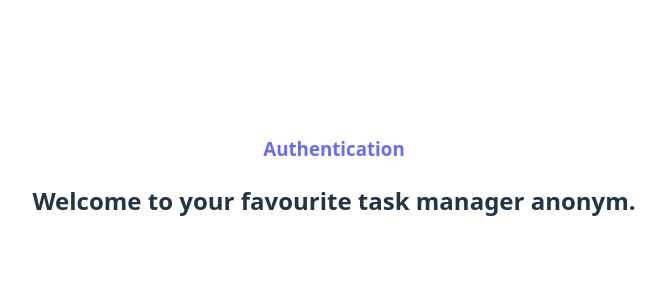
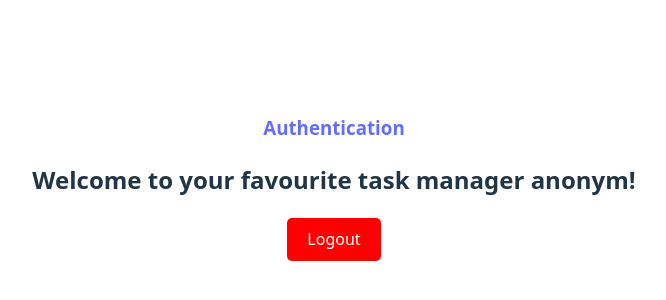
Before and after one commit to MarcoA-Pozol/TaskManager, a React (Vite) app in the folder TManagerClient/: page / in a window 1280 px wide. Shown: the part 222-522 px from the top of the page, without its empty margins (306-972 px from the left). Built offline with nearby package versions, Linux system fonts and the light colour scheme.

Commit message:
Mock logout functionality.

```diff
--- a/TManagerClient/src/components/App/AppView.jsx
+++ b/TManagerClient/src/components/App/AppView.jsx
@@ -1,13 +1,24 @@
 import React from "react";
 import { NavLink } from "react-router-dom";
+import { useNavigate } from "react-router-dom";
 
 const AppView = () => {
     const currentAuthUsername = localStorage.getItem('currentAuthUsername') || 'anonym';
+    const navigate = useNavigate();
+
+    const handleLogout = () => {
+        /*
+        Close session, remove currentAuthUsername from localStorage and redirect to authentication page.
+        */
+        localStorage.removeItem('currentAuthUsername');
+        navigate('/authentication');
+    }
 
     return (
         <>
             <NavLink to="/authentication" id="link-to-authentication"><h3>Authentication</h3></NavLink>
-            <h2>Welcome to your favourite task manager <b>{currentAuthUsername}</b>.</h2>
+            <h2>Welcome to your favourite task manager <b>{currentAuthUsername}</b>!</h2>
+            <button onClick={handleLogout} style={{backgroundColor:'red', borderRadius:'5px', color:'white'}}>Logout</button>
         </>
     );
 }
--- a/TManagerClient/src/components/Authentication/LoginForm.jsx
+++ b/TManagerClient/src/components/Authentication/LoginForm.jsx
@@ -18,6 +18,7 @@ const LoginForm = () => {
         */
         event.preventDefault();
 
+        // Must fetch data from server [GET]
         const userFound = mockUsers.find(
             (user) => user.username === username && user.password === password
         );
```
